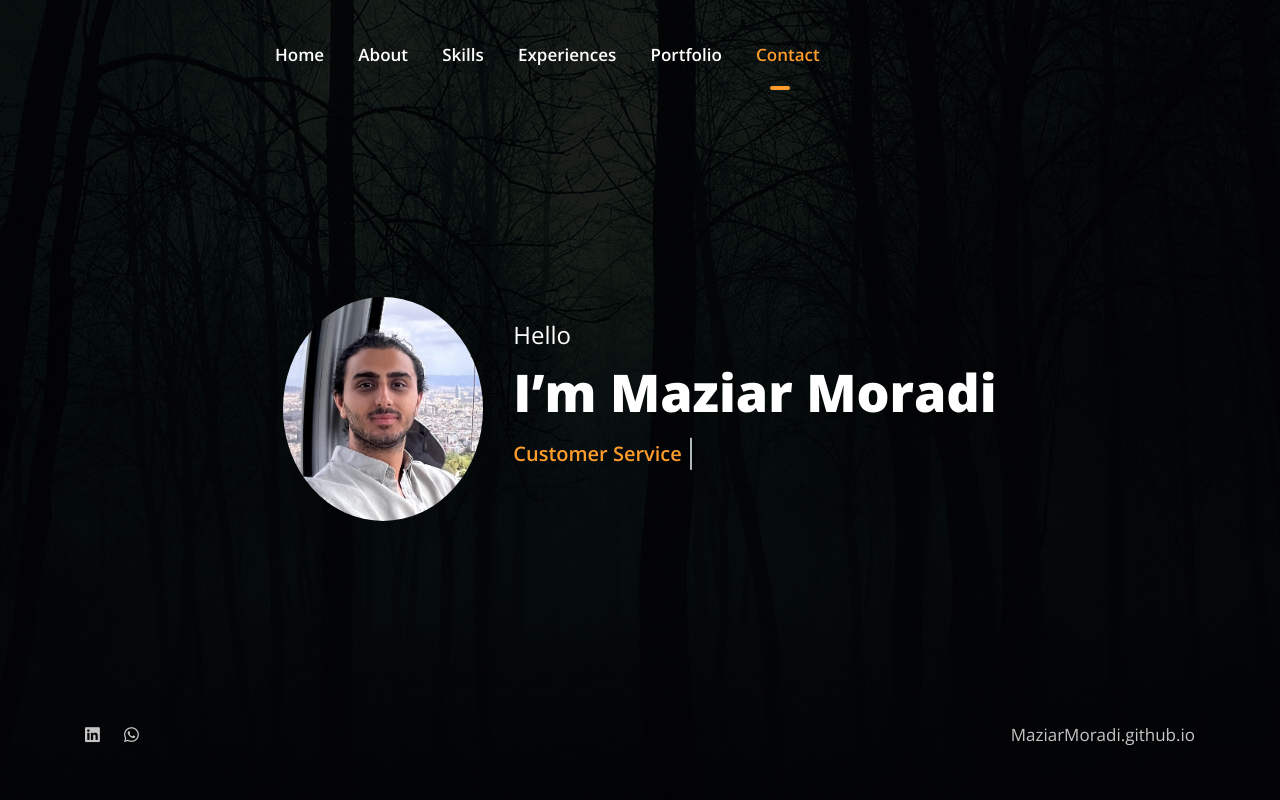
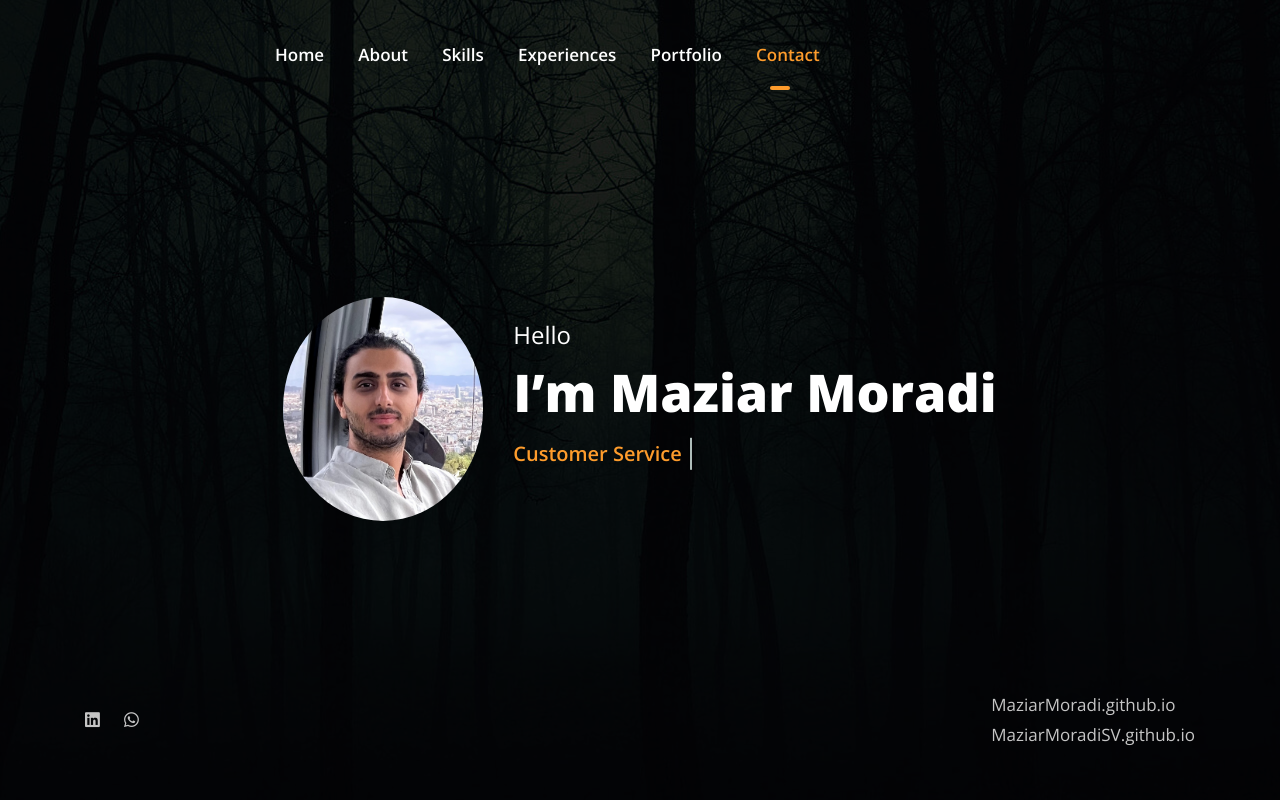
Before and after one commit to MaziarMoradi/MaziarMoradi.github.io, a plain HTML site: page index.html in a window 1280 px wide. Shown: the top 800 px of the page. Drawn offline with nearby package versions, Linux system fonts and the light colour scheme; files that its build step writes are made by us from their sources.

Commit message:
SV Added

```diff
--- a/index.html
+++ b/index.html
@@ -148,6 +148,9 @@
                         <div class="item-website">
                             <div class="translate-bottom-100 opacity-animation transition-50 transition-delay-2400">
                                 <a href="index.html#"> MaziarMoradi.github.io</a>
+                            </div>
+                            <div class="translate-bottom-100 opacity-animation transition-50 transition-delay-2400">
+                                <a href="index.html#"> MaziarMoradiSV.github.io</a>
                             </div>
                         </div>
                     </div>
```
